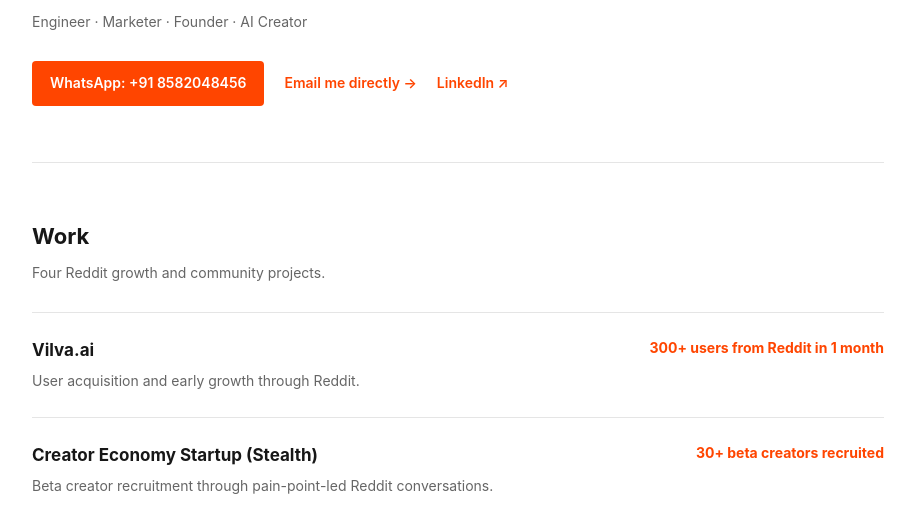
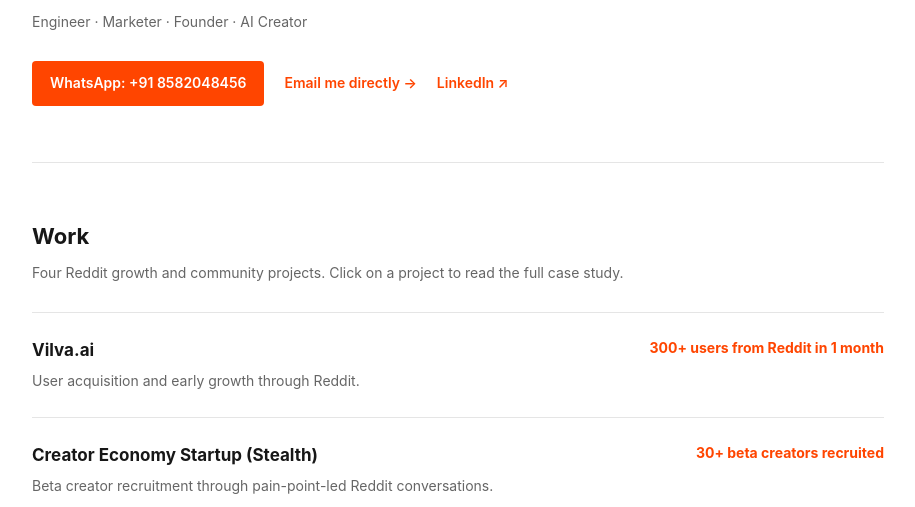
Before and after one commit to Ravikesh0406/ravikesh, a website: page index.html in a window 1280 px wide. Shown: the part 293-800 px from the top of the page, without its empty margins (182-1097 px from the left). Drawn offline with Linux system fonts and the light colour scheme.

Commit message:
Add case-study hint and support clean case-study URLs

```diff
--- a/index.html
+++ b/index.html
@@ -173,7 +173,7 @@
 
     <section id="work">
       <h2>Work</h2>
-      <p class="section-note">Four Reddit growth and community projects.</p>
+      <p class="section-note">Four Reddit growth and community projects. Click on a project to read the full case study.</p>
 
       <article class="work-item">
         <div>
```
Also changed, not shown: vercel.json.
